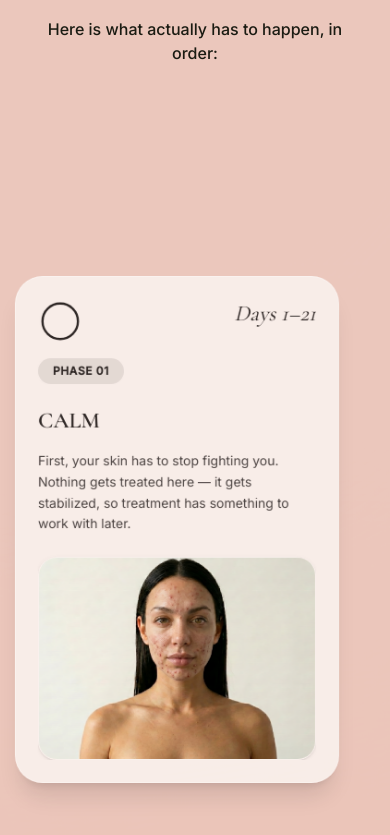
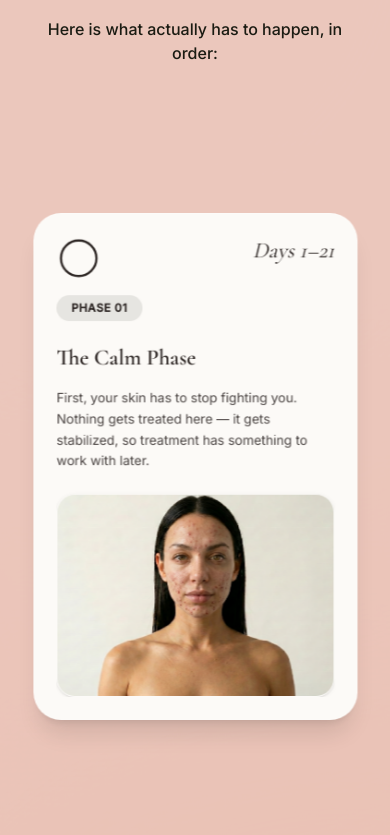
Before and after one commit to axiomhq0-create/acne-reset-landing, a Next.js app: page / in a window 390 px wide. Shown: the part 2542-3377 px from the top of the page. Built offline with nearby package versions, Linux system fonts and the light colour scheme.

Commit message:
fix: restore phase text, compress layout runway, center mobile stack, and mask overlapping text blocks

```diff
--- a/src/components/System.tsx
+++ b/src/components/System.tsx
@@ -62,13 +62,13 @@ export default function System() {
 
   // Dynamic transforms mapped to progress for Card 2 (Clear)
   const scale1 = useTransform(scrollYProgress, [0, 0.3, 0.35, 0.7, 0.75, 1], [1, 1, 1, 0.96, 0.92, 0.92]);
-  const y1 = useTransform(scrollYProgress, [0, 0.3, 0.65, 1], ["50vh", "0vh", "0vh", "0vh"]);
+  const y1 = useTransform(scrollYProgress, [0, 0.3, 0.6, 1], ["40vh", "0vh", "0vh", "0vh"]);
   const opacity1 = useTransform(scrollYProgress, [0, 0.25, 0.3, 0.7, 0.75], [0, 0.3, 1, 1, 0.95]);
 
-  // Dynamic transforms mapped to progress for Card 3 (Clef)
+  // Dynamic transforms mapped to progress for Card 3 (Maintain)
   const scale2 = useTransform(scrollYProgress, [0, 1], [1, 1]);
-  const y2 = useTransform(scrollYProgress, [0, 0.6, 0.9, 1], ["90vh", "0vh", "0vh", "0vh"]);
-  const opacity2 = useTransform(scrollYProgress, [0, 0.55, 0.6, 1], [0, 0.3, 1, 1]);
+  const y2 = useTransform(scrollYProgress, [0, 0.55, 0.85, 1], ["80vh", "0vh", "0vh", "0vh"]);
+  const opacity2 = useTransform(scrollYProgress, [0, 0.5, 0.55, 1], [0, 0.3, 1, 1]);
 
   return (
     <section id="system" className="relative bg-[#EBC8BE] overflow-visible py-32">
@@ -99,14 +99,14 @@ export default function System() {
         </motion.div>
       </div>
 
-      {/* ScrollStack Runway Extension Container (180vh Compact Height) */}
-      <div ref={containerRef} className="relative h-[180vh] w-full z-20 overflow-visible">
-        {/* Sticky viewport container */}
-        <div className="sticky top-0 h-screen w-full flex items-center justify-center overflow-visible">
-          {/* Inner card loop */}
-          <div className="relative w-full max-w-xl md:max-w-2xl px-4 h-[60vh] flex items-center justify-center overflow-visible">
+      {/* ScrollStack Runway Extension Container (120vh Compressed Height) */}
+      <div ref={containerRef} className="relative h-[120vh] w-full z-20 overflow-visible">
+        {/* Sticky inner container holding h-[85vh] max */}
+        <div className="sticky top-0 h-[85vh] w-full flex items-center justify-center overflow-visible">
+          {/* Inner card loop centered on mobile */}
+          <div className="relative w-full max-w-[90vw] md:max-w-xl mx-auto flex items-center justify-center justify-items-center px-4 overflow-visible h-[60vh]">
 
-            {/* Card 1: CALM */}
+            {/* Card 1: The Calm Phase */}
             <motion.div
               initial="hidden"
               whileInView="visible"
@@ -119,9 +119,9 @@ export default function System() {
                 transform: "translateZ(0)",
                 willChange: "transform, opacity",
               }}
-              className="absolute w-full origin-top will-change-transform"
+              className="absolute w-full origin-top will-change-transform flex items-center justify-center justify-items-center mx-auto"
             >
-              <div className="!h-auto !p-6 md:!p-8 max-w-[90vw] md:max-w-full bg-[#fcfaf7]/75 backdrop-blur-lg border border-white/30 rounded-[30px] shadow-xl">
+              <div className="!h-auto !p-6 md:!p-8 w-full bg-[#fcfaf7] backdrop-blur-md border border-white/20 rounded-[30px] shadow-xl">
                 <div className="flex flex-col md:flex-row items-stretch justify-between gap-6 md:gap-8 overflow-hidden h-full">
                   <div className="w-full md:w-1/2 flex flex-col justify-between text-left">
                     <div>
@@ -145,7 +145,7 @@ export default function System() {
                         </div>
                         <span className="font-serif italic text-2xl md:text-3xl text-[#2D2624]">Days 1–21</span>
                       </div>
-                      <h3 className="text-2xl font-serif font-semibold text-[#2D2624] mb-4">CALM</h3>
+                      <h3 className="text-2xl font-serif font-semibold text-[#2D2624] mb-4">The Calm Phase</h3>
                       <p className="text-[#2D2624]/85 text-sm md:text-base leading-relaxed">
                         First, your skin has to stop fighting you. Nothing gets treated here — it gets stabilized, so treatment has something to work with later.
                       </p>
@@ -164,7 +164,7 @@ export default function System() {
               </div>
             </motion.div>
 
-            {/* Card 2: CLEAR */}
+            {/* Card 2: The Clear Phase */}
             <motion.div
               initial="hidden"
               whileInView="visible"
@@ -177,9 +177,9 @@ export default function System() {
                 transform: "translateZ(0)",
                 willChange: "transform, opacity",
               }}
-              className="absolute w-full origin-top will-change-transform"
+              className="absolute w-full origin-top will-change-transform flex items-center justify-center justify-items-center mx-auto"
             >
-              <div className="!h-auto !p-6 md:!p-8 max-w-[90vw] md:max-w-full bg-[#fcfaf7]/75 backdrop-blur-lg border border-white/30 rounded-[30px] shadow-xl">
+              <div className="!h-auto !p-6 md:!p-8 w-full bg-[#fcfaf7] backdrop-blur-md border border-white/20 rounded-[30px] shadow-xl">
                 <div className="flex flex-col md:flex-row items-stretch justify-between gap-6 md:gap-8 overflow-hidden h-full">
                   <div className="w-full md:w-1/2 flex flex-col justify-between text-left">
                     <div>
@@ -200,7 +200,7 @@ export default function System() {
                         </div>
                         <span className="font-serif italic text-2xl md:text-3xl text-[#2D2624]">Days 22–66</span>
                       </div>
-                      <h3 className="text-2xl font-serif font-semibold text-[#2D2624] mb-4">CLEAR</h3>
+                      <h3 className="text-2xl font-serif font-semibold text-[#2D2624] mb-4">The Clear Phase</h3>
                       <p className="text-[#2D2624]/85 text-sm md:text-base leading-relaxed">
                         Only once it's stable does treatment actually work. One consistent approach, given enough time to do what it was supposed to do in the first place.
                       </p>
@@ -219,7 +219,7 @@ export default function System() {
               </div>
             </motion.div>
 
-            {/* Card 3: CLEF */}
+            {/* Card 3: The Maintain Phase */}
             <motion.div
               initial="hidden"
               whileInView="visible"
@@ -232,9 +232,9 @@ export default function System() {
                 transform: "translateZ(0)",
                 willChange: "transform, opacity",
               }}
-              className="absolute w-full origin-top will-change-transform"
+              className="absolute w-full origin-top will-change-transform flex items-center justify-center justify-items-center mx-auto"
             >
-              <div className="!h-auto !p-6 md:!p-8 max-w-[90vw] md:max-w-full bg-[#fcfaf7]/75 backdrop-blur-lg border border-white/30 rounded-[30px] shadow-xl">
+              <div className="!h-auto !p-6 md:!p-8 w-full bg-[#fcfaf7] backdrop-blur-md border border-white/20 rounded-[30px] shadow-xl">
                 <div className="flex flex-col md:flex-row items-stretch justify-between gap-6 md:gap-8 overflow-hidden h-full">
                   <div className="w-full md:w-1/2 flex flex-col justify-between text-left">
                     <div>
@@ -265,7 +265,7 @@ export default function System() {
                         </div>
                         <span className="font-serif italic text-2xl md:text-3xl text-[#2D2624]">Day 67 Onward</span>
                       </div>
-                      <h3 className="text-2xl font-serif font-semibold text-[#2D2624] mb-4">CLEF</h3>
+                      <h3 className="text-2xl font-serif font-semibold text-[#2D2624] mb-4">The Maintain Phase</h3>
                       <p className="text-[#2D2624]/85 text-sm md:text-base leading-relaxed">
                         Once it's working, the only thing left to lose is consistency. Not a new routine — protection for the one that already proved itself.
                       </p>
@@ -274,7 +274,7 @@ export default function System() {
                   <div className="relative w-full md:w-1/2 min-h-[220px] md:min-h-[300px] overflow-hidden rounded-[20px] shrink-0 shadow-sm border border-white/20">
                     <Image
                       src="/Remove_the_black_dress_and_202606261411.jpeg"
-                      alt="Phase 3 Clef visual representation"
+                      alt="Phase 3 Maintain visual representation"
                       fill
                       className="object-cover object-center"
                       sizes="(max-width: 768px) 100vw, 50vw"
```
